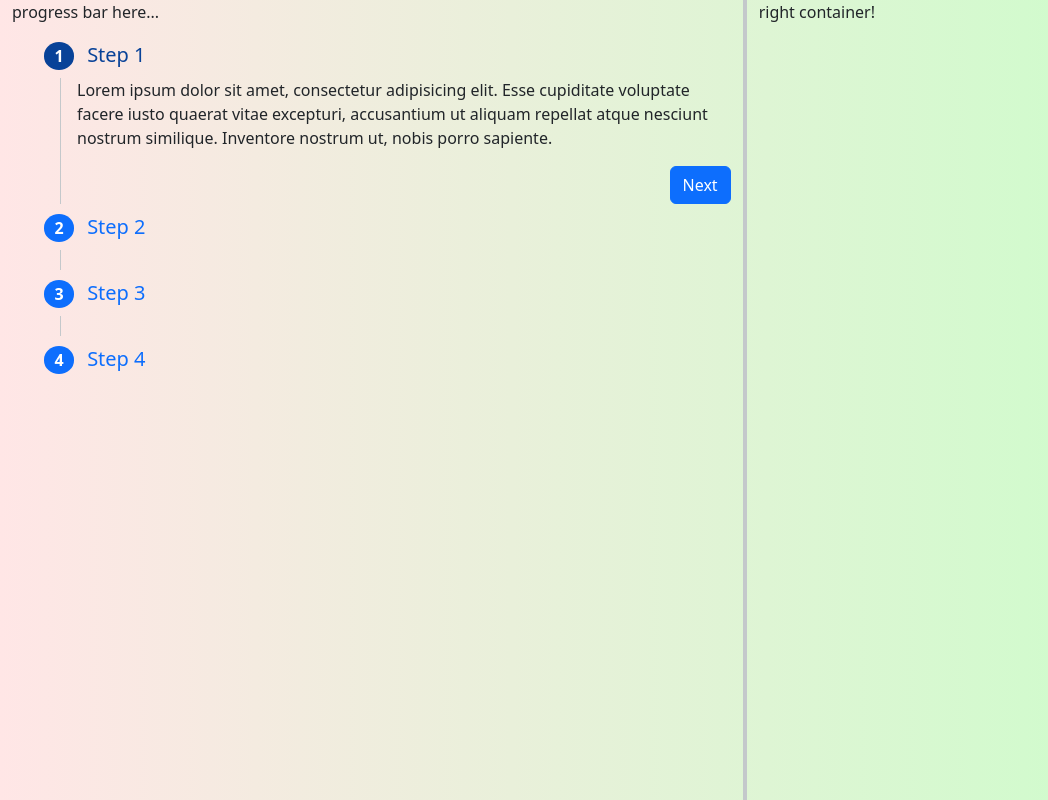
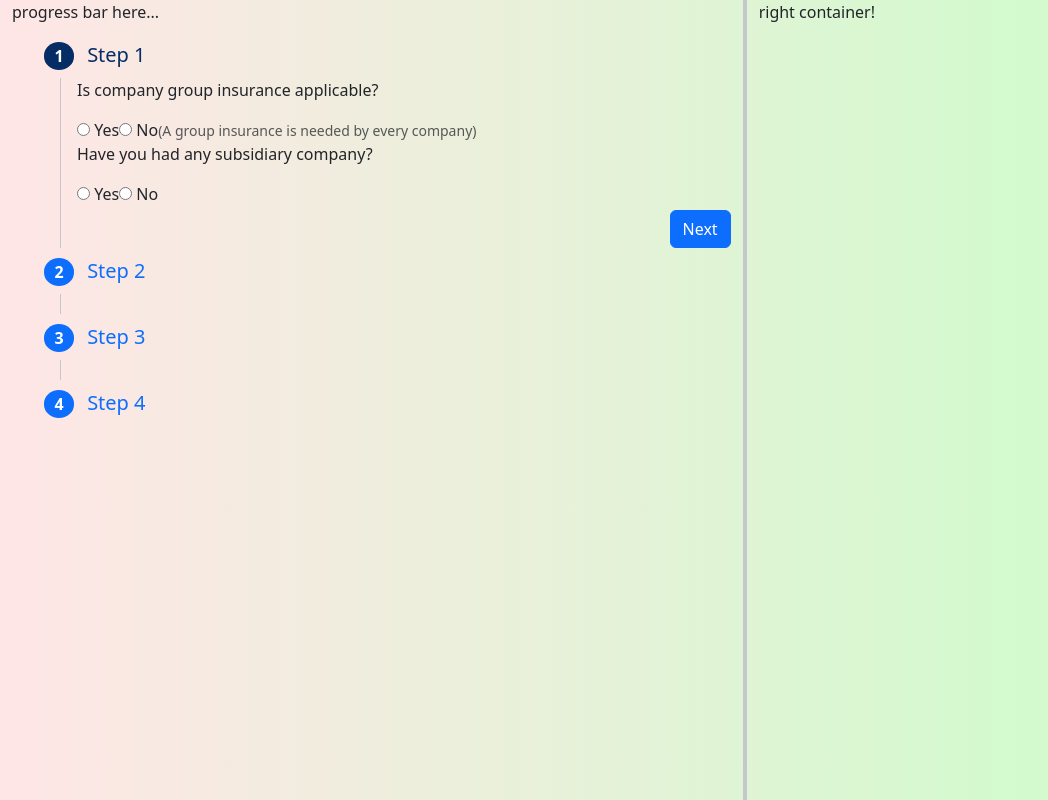
Before and after one commit to shaikhhar/stepper, an Angular app: page /questions in a window 1280 px wide. Shown: the whole page, without its empty margins (0-1048 px from the left). Built offline with nearby package versions, Linux system fonts and the light colour scheme.

Commit message:
WIP-forms

```diff
--- a/src/app/pages/pages.module.ts
+++ b/src/app/pages/pages.module.ts
@@ -5,6 +5,7 @@ import { QuestionsComponent } from './questions/questions.component';
 import { RouterModule, Routes } from '@angular/router';
 import { LeftComponent } from './questions/left/left.component';
 import { RightComponent } from './questions/right/right.component';
+import { FormsModule } from '@angular/forms'
 
 const routes: Routes = [
   {
@@ -27,6 +28,7 @@ const routes: Routes = [
   ],
   imports: [
     CommonModule,
+    FormsModule,
     RouterModule.forChild(routes),
 
   ]
--- a/src/app/pages/questions/left/left.component.html
+++ b/src/app/pages/questions/left/left.component.html
@@ -6,33 +6,64 @@
     <ul class="">
       <!-- First Step -->
       <li class="">
-        <a (click)="toggleStep(1)" role="button" >
-          <span class="badge rounded-circle lead badge-large" [ngClass]="activeStep === 1 ? 'bg-primary-dark': 'bg-primary'"
-            >1</span
-          >
+        <a (click)="toggleStep(1)" role="button">
+          <span class="badge rounded-circle lead badge-large" [ngClass]="activeStep === 1 ? 'bg-primary-dark': 'bg-primary'">1</span>
           <span class="lead ms-2 ms-2 " [ngClass]="activeStep === 1 ? 'text-primary-dark': 'text-primary'"> Step 1 </span>
         </a>
 
         <ng-container *ngIf="!isCollapsed(1); else stepGap">
-          <div
-            [@inOutAnimation]
-            class="border-start border-secondary-subtle ms-3 mt-2 ps-3"
-          >
-            <p>
-              Lorem ipsum dolor sit amet, consectetur adipisicing elit. Esse
-              cupiditate voluptate facere iusto quaerat vitae excepturi,
-              accusantium ut aliquam repellat atque nesciunt nostrum similique.
-              Inventore nostrum ut, nobis porro sapiente.
-            </p>
+          <div [@inOutAnimation] class="border-start border-secondary-subtle ms-3 mt-2 ps-3">
+            <!-- Step 1 Questions -->
+            <div *ngIf="activeStep === 1">
+              <p>Is company group insurance applicable?</p>
+              <label>
+                <input type="radio" name="q1" [(ngModel)]="q1" value="Yes"> Yes
+              </label>
+              <label>
+                <input type="radio" name="q1" [(ngModel)]="q1" value="No"> No
+              </label>
+              <small class="text-muted">(A group insurance is needed by every company)</small>
+            </div>
+            <!-- Step 1 Questions End -->
+
+            <!-- Step 2 Questions -->
+            <div *ngIf="activeStep === 1 && q1 === 'Yes'">
+              <p>What is your company's age?</p>
+              <input type="number" [(ngModel)]="q2" min="0" max="100">
+            </div>
+
+            <div *ngIf="activeStep === 1 && q1 === 'Yes'">
+              <p>What is the current group insurance premium?</p>
+              <input type="number" [(ngModel)]="q3">
+            </div>
+
+            <div *ngIf="activeStep === 1">
+              <p>Have you had any subsidiary company?</p>
+              <label>
+                <input type="radio" name="q4" [(ngModel)]="q4" value="Yes"> Yes
+              </label>
+              <label>
+                <input type="radio" name="q4" [(ngModel)]="q4" value="No"> No
+              </label>
+            </div>
+            <!-- Step 2 Questions End -->
+
+            <!-- Step 3 Questions -->
+            <div *ngIf="activeStep === 1 && q4 === 'Yes'">
+              <p>What is your subsidiary's age?</p>
+              <input type="number" [(ngModel)]="q5" min="0">
+            </div>
+
+            <div *ngIf="activeStep === 1 && q4 === 'Yes'">
+              <p>What is the premium of subsidiary company?</p>
+              <input type="number" [(ngModel)]="q6">
+            </div>
+            <!-- Step 3 Questions End -->
+
             <!-- Steppers Navigation -->
             <div class="row mt-1">
               <div class="col d-flex justify-content-end">
-                <button
-                  class="btn btn-md btn-primary ms-2"
-                  (click)="gotoStep(2)"
-                >
-                  Next
-                </button>
+                <button class="btn btn-md btn-primary ms-2" (click)="gotoStep(2)">Next</button>
               </div>
             </div>
             <!-- /.Vertical Steppers -->
@@ -42,35 +73,46 @@
       <!-- Second Step -->
       <li class="mt-2">
         <a (click)="toggleStep(2)" role="button">
-          <span class="badge rounded-circle lead badge-large" [ngClass]="activeStep === 2 ? 'bg-primary-dark': 'bg-primary'"
-            >2</span
-          >
+          <span class="badge rounded-circle lead badge-large" [ngClass]="activeStep === 2 ? 'bg-primary-dark': 'bg-primary'">2</span>
           <span class="lead ms-2" [ngClass]="activeStep === 2 ? 'text-primary-dark': 'text-primary'"> Step 2 </span>
         </a>
 
         <ng-container *ngIf="!isCollapsed(2); else stepGap">
-          <div
-            [@inOutAnimation]
-            class="border-start border-secondary-subtle ms-3 mt-2 ps-3"
-          >
-            <p>
-              2 Lorem ipsum dolor sit amet, consectetur adipisicing elit. Esse
-              cupiditate voluptate facere iusto quaerat vitae excepturi,
-              accusantium ut aliquam repellat atque nesciunt nostrum similique.
-              Inventore nostrum ut, nobis porro sapiente.
-            </p>
+          <div [@inOutAnimation] class="border-start border-secondary-subtle ms-3 mt-2 ps-3">
+            <!-- Step 2 Questions -->
+            <div *ngIf="activeStep === 2">
+              <p>Are you into a manufacturing business?</p>
+              <label>
+                <input type="radio" name="q7" [(ngModel)]="q7" value="Yes"> Yes
+              </label>
+              <label>
+                <input type="radio" name="q7" [(ngModel)]="q7" value="No"> No
+              </label>
+            </div>
+            <!-- Step 2 Questions End -->
+
+            <!-- Step 3 Questions -->
+            <div *ngIf="activeStep === 2 && q7 === 'Yes'">
+              <p>What rent do you pay for rented shade?</p>
+              <input type="number" [(ngModel)]="q8" min="0">
+            </div>
+
+            <div *ngIf="activeStep === 2 && q7 === 'Yes'">
+              <p>Where is your shade located?</p>
+              <label>
+                <input type="radio" name="q9" [(ngModel)]="q9" value="Urban"> Urban
+              </label>
+              <label>
+                <input type="radio" name="q9" [(ngModel)]="q9" value="Rural"> Rural
+              </label>
+            </div>
+            <!-- Step 3 Questions End -->
+
             <!-- Steppers Navigation -->
             <div class="row mt-1">
               <div class="col d-flex justify-content-end">
-                <button class="btn btn-md btn-light" (click)="gotoStep(1)">
-                  Back
-                </button>
-                <button
-                  class="btn btn-md btn-primary ms-2"
-                  (click)="gotoStep(3)"
-                >
-                  Next
-                </button>
+                <button class="btn btn-md btn-light" (click)="gotoStep(1)">Back</button>
+                <button class="btn btn-md btn-primary ms-2" (click)="gotoStep(3)">Next</button>
               </div>
             </div>
             <!-- /.Vertical Steppers -->
@@ -80,35 +122,42 @@
       <!-- Third Step -->
       <li class="mt-2">
         <a (click)="toggleStep(3)" role="button">
-          <span class="badge rounded-circle lead badge-large" [ngClass]="activeStep === 3 ? 'bg-primary-dark': 'bg-primary'"
-            >3</span
-          >
+          <span class="badge rounded-circle lead badge-large" [ngClass]="activeStep === 3 ? 'bg-primary-dark': 'bg-primary'">3</span>
           <span class="lead ms-2" [ngClass]="activeStep === 3 ? 'text-primary-dark': 'text-primary'"> Step 3 </span>
         </a>
 
         <ng-container *ngIf="!isCollapsed(3); else stepGap">
-          <div
-            [@inOutAnimation]
-            class="border-start border-secondary-subtle ms-3 mt-2 ps-3"
-          >
-            <p>
-              Lorem ipsum dolor sit amet, consectetur adipisicing elit. Esse
-              cupiditate voluptate facere iusto quaerat vitae excepturi,
-              accusantium ut aliquam repellat atque nesciunt nostrum similique.
-              Inventore nostrum ut, nobis porro sapiente.
-            </p>
+          <div [@inOutAnimation] class="border-start border-secondary-subtle ms-3 mt-2 ps-3">
+            <!-- Step 3 Questions -->
+            <div *ngIf="activeStep === 3">
+              <p>Do you contribute to CSR?</p>
+              <label>
+                <input type="radio" name="q10" [(ngModel)]="q10" value="Yes"> Yes
+              </label>
+              <label>
+                <input type="radio" name="q10" [(ngModel)]="q10" value="No"> No
+              </label>
+              <small class="text-muted">(Corporate social responsibility is a must)</small>
+            </div>
+            <!-- Step 3 Questions End -->
+
+            <!-- Step 4 Questions -->
+            <div *ngIf="activeStep === 3 && q10 === 'Yes'">
+              <p>How much does your company contribute?</p>
+              <input type="number" [(ngModel)]="q11" min="0">
+            </div>
+
+            <div *ngIf="activeStep === 3 && q10 === 'Yes'">
+              <p>How much amount do you raise from people?</p>
+              <input type="number" [(ngModel)]="q12" min="0">
+            </div>
+            <!-- Step 4 Questions End -->
+
             <!-- Steppers Navigation -->
             <div class="row mt-1">
               <div class="col d-flex justify-content-end">
-                <button class="btn btn-md btn-light" (click)="gotoStep(2)">
-                  Back
-                </button>
-                <button
-                  class="btn btn-md btn-primary ms-2"
-                  (click)="gotoStep(4)"
-                >
-                  Next
-                </button>
+                <button class="btn btn-md btn-light" (click)="gotoStep(2)">Back</button>
+                <button class="btn btn-md btn-primary ms-2" (click)="gotoStep(4)">Next</button>
               </div>
             </div>
             <!-- /.Vertical Steppers -->
@@ -118,26 +167,28 @@
       <!-- Fourth Step -->
       <li class="mt-2">
         <a (click)="toggleStep(4)" role="button">
-          <span class="badge rounded-circle lead badge-large" [ngClass]="activeStep === 4 ? 'bg-primary-dark': 'bg-primary'"
-            >4</span
-          >
+          <span class="badge rounded-circle lead badge-large" [ngClass]="activeStep === 4 ? 'bg-primary-dark': 'bg-primary'">4</span>
           <span class="lead ms-2" [ngClass]="activeStep === 4 ? 'text-primary-dark': 'text-primary'"> Step 4 </span>
         </a>
 
         <ng-container *ngIf="!isCollapsed(4)">
           <div class="ms-3 mt-2 ps-3">
-            <p>
-              Lorem ipsum dolor sit amet, consectetur adipisicing elit. Esse
-              cupiditate voluptate facere iusto quaerat vitae excepturi,
-              accusantium ut aliquam repellat atque nesciunt nostrum similique.
-              Inventore nostrum ut, nobis porro sapiente.
-            </p>
+            <!-- Step 4 Questions -->
+            <div *ngIf="activeStep === 4">
+              <p>What is your total revenue?</p>
+              <input type="number" [(ngModel)]="q13" min="0">
+            </div>
+
+            <div *ngIf="activeStep === 4">
+              <p>What is your total revenue from operation?</p>
+              <input type="number" [(ngModel)]="q14" min="0">
+            </div>
+            <!-- Step 4 Questions End -->
+
             <!-- Steppers Navigation -->
             <div class="row mt-1">
               <div class="col d-flex justify-content-end">
-                <button class="btn btn-md btn-light" (click)="gotoStep(3)">
-                  Back
-                </button>
+                <button class="btn btn-md btn-light" (click)="gotoStep(3)">Back</button>
                 <button class="btn btn-md btn-primary ms-2">Submit</button>
               </div>
             </div>
@@ -150,8 +201,5 @@
   </div>
 </div>
 <ng-template #stepGap>
-  <div
-    class="border-start border-secondary-subtle ms-3 mt-2"
-    style="min-height: 20px"
-  ></div>
+  <div class="border-start border-secondary-subtle ms-3 mt-2" style="min-height: 20px"></div>
 </ng-template>
--- a/src/styles.scss
+++ b/src/styles.scss
@@ -16,9 +16,9 @@ body::-webkit-scrollbar {
   }
 
 .bg-primary-dark {
-    background-color: $blue-700;
+    background-color: $blue-800;
 }
 
 .text-primary-dark {
-    color: $blue-700;
+    color: $blue-800;
 }
```
Also changed, not shown: src/app/pages/questions/left/left.component.ts (+20 -5 lines).
